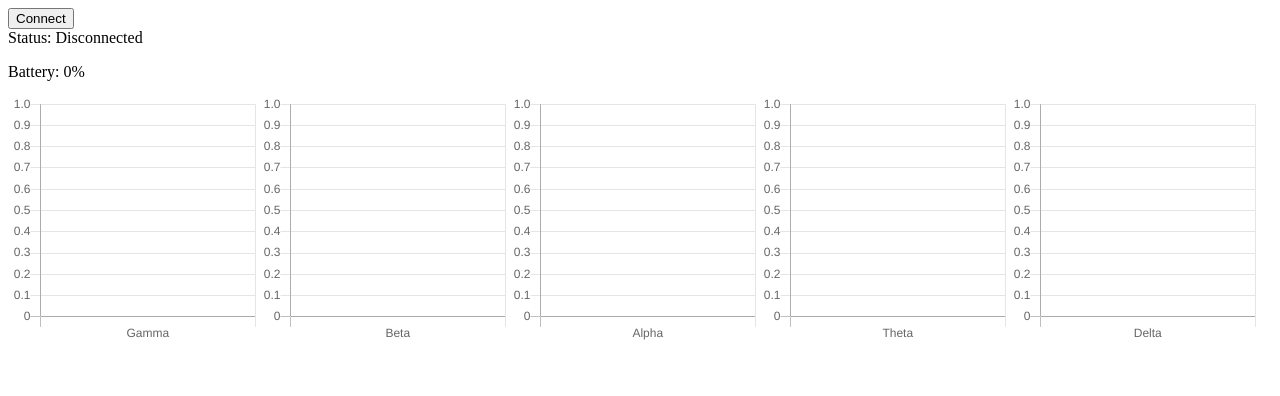
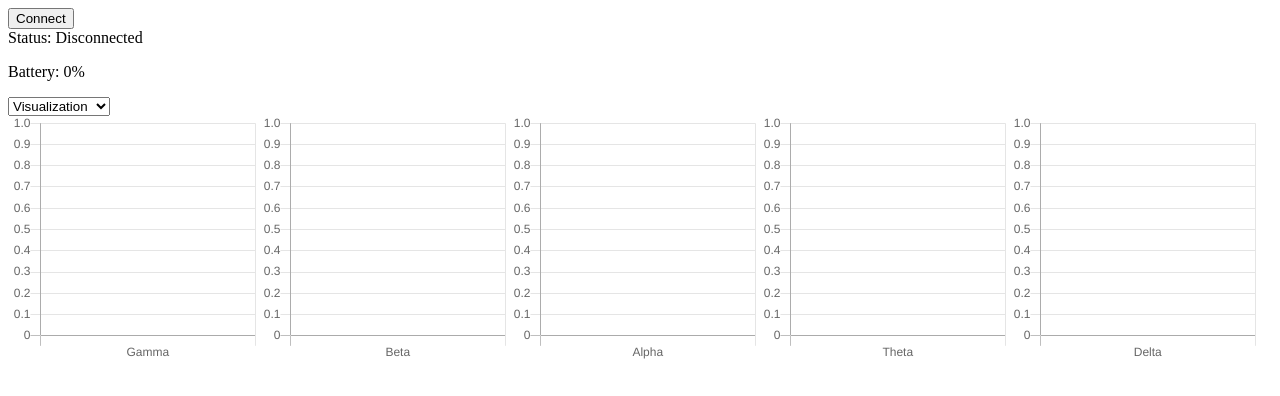
Before and after one commit to rit-sse/proj-BCI, a React (Create React App) app: page / in a window 1280 px wide. Shown: the top 396 px of the page. Built offline with nearby package versions, Linux system fonts and the light colour scheme.

Commit message:
Implement hackertyper, add select

```diff
--- a/package.json
+++ b/package.json
@@ -12,6 +12,7 @@
     "react-dom": "^16.8.6",
     "react-redux": "6.0.1",
     "react-scripts": "2.1.8",
+    "react-scroll": "1.7.11",
     "redux": "4.0.1",
     "redux-thunk": "2.3.0"
   },
--- a/src/App.js
+++ b/src/App.js
@@ -1,13 +1,16 @@
 import React, { Component } from 'react';
 import { zipSamples, MuseClient } from 'muse-js';
 import { powerByBand, epoch, fft } from '@neurosity/pipes';
+import 'react-toggle/style.css'; // for ES6 modules
 import Visualization from './Visualization';
+import HackerTyper from './HackerTyper';
 
 class App extends Component {
   state = {
     status: false,
     telemetry: {},
-    data: {}
+    data: {},
+    showVisualization: true
   };
 
   subscribeToMuse = async () => {
@@ -46,19 +49,10 @@ class App extends Component {
     return 0;
   };
 
-  render() {
-    const { status, telemetry, data } = this.state;
-
-    const statusText = status ? 'Connected' : 'Disconnected';
-    const batteryLevel = telemetry.batteryLevel || 0;
-
+  renderVisualization = _ => {
+    const { data } = this.state;
+    document.body.style = 'background: white; color: black;';
     return (
-      <div>
-        <button onClick={this.subscribeToMuse} disabled={status}>
-          Connect
-        </button>
-        <div>Status: {statusText}</div>
-        <p>Battery: {batteryLevel}%</p>
       <div style={{ display: 'flex' }}>
         <Visualization
           data={data.gamma}
@@ -86,6 +80,47 @@ class App extends Component {
           backgroundColor="#E19271"
         />
       </div>
+    );
+  };
+
+  renderHackerTyper = _ => {
+    const { data } = this.state;
+    document.body.style = 'background: black; color: white;';
+    return <HackerTyper data={data} speed={this.getAverageGamma()} />;
+  };
+
+  renderDemoType = _ => {
+    const { demoType } = this.state;
+    switch (demoType) {
+      case 'hackertyper':
+        return this.renderHackerTyper();
+      default:
+        return this.renderVisualization();
+    }
+  };
+
+  handleDemoTypeChange = e => {
+    this.setState({ demoType: e.target.value });
+  };
+
+  render() {
+    const { status, telemetry, demoType } = this.state;
+
+    const statusText = status ? 'Connected' : 'Disconnected';
+    const batteryLevel = telemetry.batteryLevel || 0;
+
+    return (
+      <div>
+        <button onClick={this.subscribeToMuse} disabled={status}>
+          Connect
+        </button>
+        <div>Status: {statusText}</div>
+        <p>Battery: {batteryLevel}%</p>
+        <select value={demoType} onChange={this.handleDemoTypeChange}>
+          <option value="visualization">Visualization</option>
+          <option value="hackertyper">Hacker Typer</option>
+        </select>
+        {this.renderDemoType()}
       </div>
     );
   }
--- /dev/null
+++ b/src/HackerTyper.js
@@ -0,0 +1,52 @@
+import React from 'react';
+import Scroll from 'react-scroll';
+import file from './kernel.txt';
+const scroll = Scroll.animateScroll;
+
+class HackerTyper extends React.Component {
+  state = {
+    fullText: [],
+    textIdx: 0,
+    text: ''
+  };
+
+  updateText = e => {
+    const { text, fullText, textIdx } = this.state;
+    const { speed } = this.props;
+
+    this.setState(
+      {
+        text: text + fullText.slice(textIdx, textIdx + speed).join(''),
+        textIdx: textIdx + speed
+      },
+      scroll.scrollToBottom({ duration: 0 })
+    );
+
+    document.title = `Speed: ${speed}`;
+  };
+
+  componentDidMount() {
+    fetch(file)
+      .then(r => r.text())
+      .then(text => this.setState({ fullText: text.split('') }));
+    document.addEventListener('keypress', this.updateText, false);
+    //this.interval = setInterval(this.updateText, 100);
+    document.body.style = 'background: black;';
+  }
+
+  componentWillUnmount() {
+    document.removeEventListener('keypress', this.updateText, false);
+    //clearInterval(this.interval);
+  }
+
+  render() {
+    const { text } = this.state;
+    return (
+      <div>
+        <pre style={{ fontSize: 20, color: 'green' }}>{text}</pre>
+      </div>
+    );
+  }
+}
+
+export default HackerTyper;
```
Also changed, not shown: src/kernel.txt (added), 1 other file (tests, documents, lock files or other folders). Lines whose indentation alone changed are shown as unchanged.
